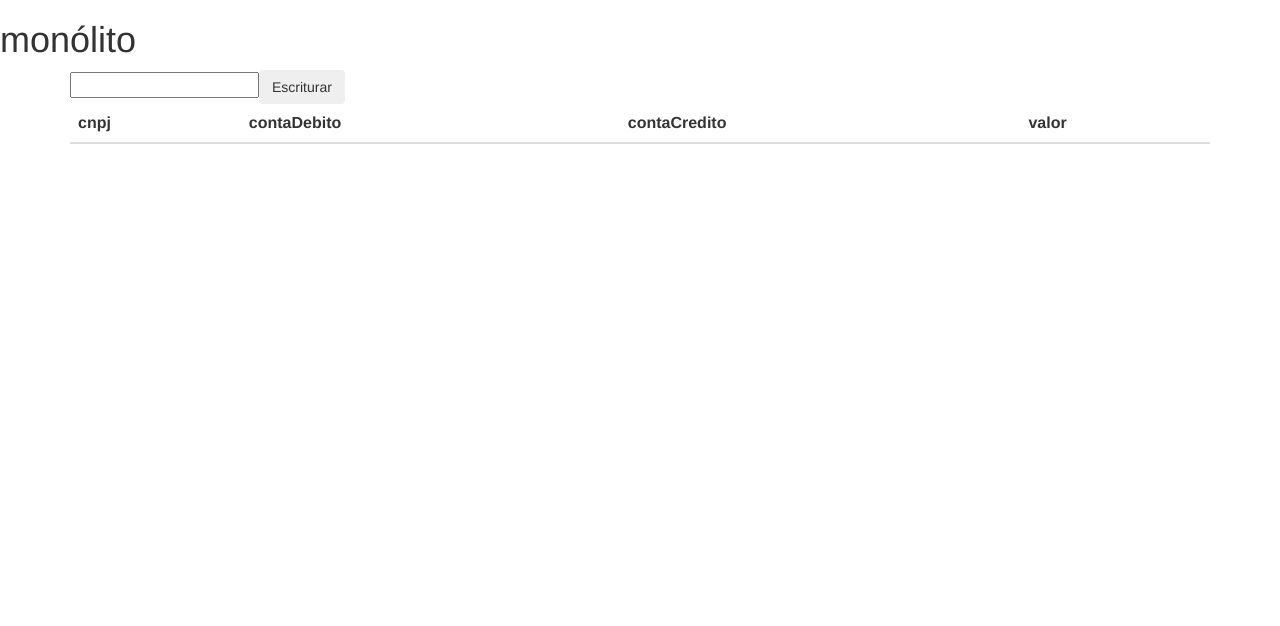
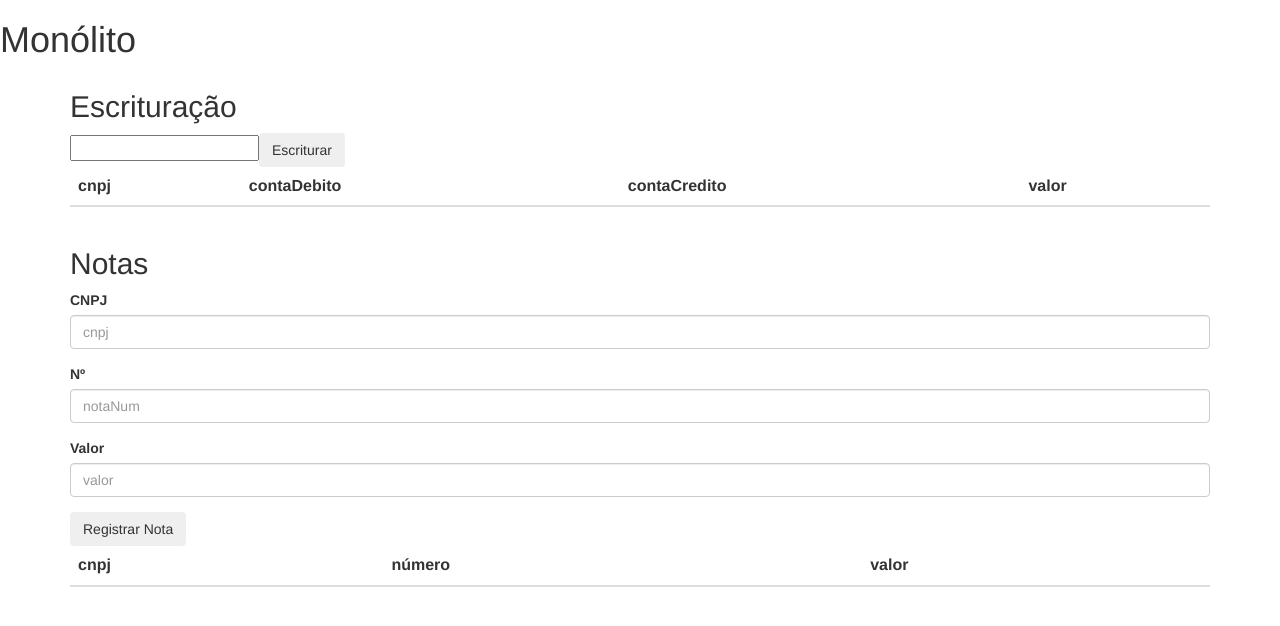
Before and after one commit to victormenegusso/monolito_microservico_simulacao, a plain HTML site: page monolito/frontend/index.html in a window 1280 px wide. Drawn offline with nearby package versions, Linux system fonts and the light colour scheme; no server answers.

Commit message:
front notas

```diff
--- a/monolito/frontend/index.html
+++ b/monolito/frontend/index.html
@@ -2,15 +2,18 @@
 
 <head>
   <meta charset='utf-8'>
-  <title>monólito</title>
+  <title>Monólito</title>
   <link rel="stylesheet" href="https://maxcdn.bootstrapcdn.com/bootstrap/3.3.7/css/bootstrap.min.css">
 </head>
 
 <body>
-  <h1>monólito</h1>
+  <h1>Monólito</h1>
   <form>
     <div class="container" id="containerEscrituracao">
-
+      <h2> Escrituração </h2>
+    </div>
+    <div class="container" id="containerNotas">
+      <h2> Notas </h2>
     </div>
   </form>
 
@@ -18,6 +21,7 @@
 
   <script src='https://cdnjs.cloudflare.com/ajax/libs/jquery/3.2.1/jquery.min.js'></script>
   <script src='escrituracao.js'></script>
+  <script src='notas.js'></script>
 </body>
 
 </html>
--- a/monolito/frontend/notas.js
+++ b/monolito/frontend/notas.js
@@ -0,0 +1,100 @@
+const API_NOTAS = 'http://localhost:7070/api/notas/'
+
+const renderFormNotas = () => {
+    const form = `
+        <div>
+            <input name='id' type='hidden' />
+            <div class="form-group">
+                <label for="notaCNPJ">CNPJ</label>
+                <input class='form-control' name='notaCNPJ' placeholder='cnpj' />
+            </div>
+            <div class="form-group">
+                <label for="notaNum">Nº</label>
+                <input class='form-control' name='notaNum' placeholder='notaNum' />
+            </div>
+            <div class="form-group">
+                <label for="notaValor">Valor</label>
+                <input class='form-control' name='notaValor' placeholder='valor' />
+            </div>
+        </div>`
+    $('#containerNotas').append(form)
+}
+
+const renderTableNotas = () => {
+    const table = `
+    <table class="table" id='notas'>
+        <thead>
+            <tr>
+                <th>cnpj</th>
+                <th>número</th>
+                <th>valor</th>
+            </tr>
+        </thead>
+        <tbody id="notasRows"></tbody>
+    </table>`
+
+    $('#containerNotas').append(table)
+}
+
+const createButtonNota = (label, type) => {
+    return $('<button>').addClass(`btn btn-${type}`).html(label)
+}
+
+const renderRowsNotas = notas => {
+    const rows = notas.map(nota => {
+
+        const removeButton = createButtonNota('Delete', 'danger')
+        removeButton.click(() => removeNota(nota))
+
+        return $('<tr>')
+            .append($('<td>').append(nota.cnpj))
+            .append($('<td>').append(nota.numero))
+            .append($('<td>').append(nota.valor))
+            .append($('<td>').append(removeButton))
+    })
+    $('#notasRows').html(rows)
+}
+
+const removeNota = nota => {
+    $.ajax({
+        method: 'DELETE',
+        url: `${API_NOTAS}/${nota._id}`,
+        success: getNotas
+    })
+}
+
+const getNotas = () => {
+    $.ajax({
+        url: API_NOTAS,
+        success: notas => renderRowsNotas(notas)
+    })
+}
+
+const registrarNota = () => {
+    const numero = $('[name=notaNum]').val()
+    const cnpj = $('[name=notaCNPJ]').val()
+    const valor = $('[name=notaValor]').val()
+    $.ajax({
+        method: 'POST',
+        url: API_NOTAS,
+        data:{ numero, cnpj, valor },
+        success: getNotas
+    })
+}
+
+const renderSalvarNota = () => {
+  const type = 'Update'
+  const label = 'Registrar Nota'
+
+  const button = $('<button>').addClass(`btn btn-${type}`).html(label)
+  button.click(() => registrarNota())
+  $('#containerNotas').append(button)
+}
+
+
+$(() => {
+    renderFormNotas()
+    renderSalvarNota()
+    renderTableNotas()
+    getNotas()
+})
```
